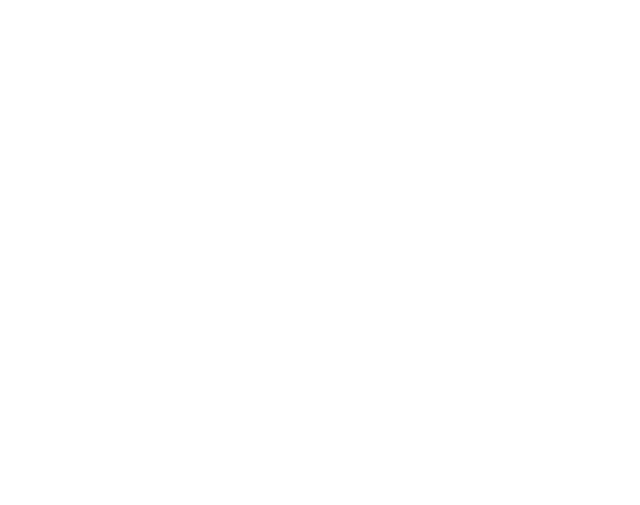
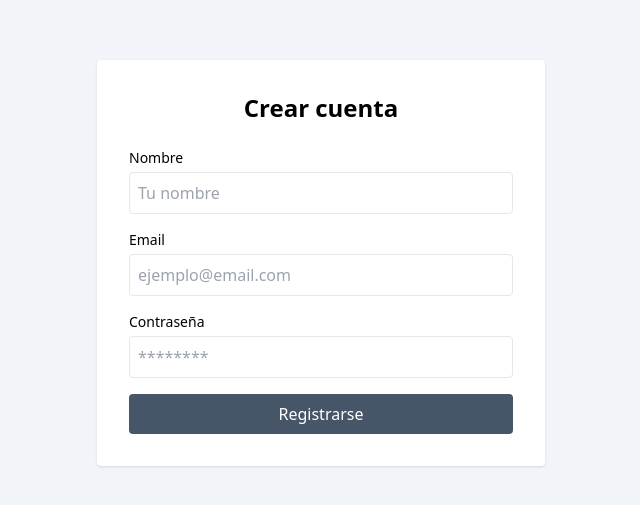
Before and after one commit to mgarcia02/chat-tiempo-real, a React app in the folder frontend/: page /signup in a window 1280 px wide. Before the commit this address had no page. Shown: the part 137-642 px from the top of the page, without its empty margins (319-959 px from the left). Built offline with nearby package versions, Linux system fonts and the light colour scheme; the HTML template or start-up script is replaced by a standard one.

Commit message:
feat: layout signIn y signUp

```diff
--- a/frontend/src/router/AppRouter.tsx
+++ b/frontend/src/router/AppRouter.tsx
@@ -1,11 +1,15 @@
 import { BrowserRouter, Route, Routes } from "react-router-dom"
 import Home from "../views/Home.tsx"
+import SignIn from "../views/SignIn.tsx"
+import SignUp from "../views/SignUp.tsx"
 
 const AppRouter = () => {
     return (
         <BrowserRouter>
             <Routes>
                 <Route path="/" element={<Home />} />
+                <Route path="/signin" element={<SignIn />} />
+                <Route path="/signup" element={<SignUp />} />
             </Routes>
         </BrowserRouter>
     )
--- /dev/null
+++ b/frontend/src/views/SignIn.tsx
@@ -0,0 +1,36 @@
+const SignIn = () => {
+
+    return (
+        <div className="flex items-center justify-center h-screen bg-slate-100">
+            <div className="w-full max-w-md p-8 bg-white rounded shadow">
+                <h1 className="mb-6 text-2xl font-bold text-center">Iniciar sesión</h1>
+                <form className="space-y-4">
+                    <div>
+                        <label className="block mb-1 text-sm font-medium">Email</label>
+                        <input
+                        type="email"
+                        className="w-full p-2 border rounded focus:outline-none focus:ring focus:ring-slate-300"
+                        placeholder="ejemplo@email.com"
+                        />
+                    </div>
+                    <div>
+                        <label className="block mb-1 text-sm font-medium">Contraseña</label>
+                        <input
+                        type="password"
+                        className="w-full p-2 border rounded focus:outline-none focus:ring focus:ring-slate-300"
+                        placeholder="********"
+                        />
+                    </div>
+                    <button
+                        type="submit"
+                        className="w-full py-2 text-white rounded bg-slate-600 hover:bg-slate-700"
+                    >
+                        Entrar
+                    </button>
+                </form>
+            </div>
+        </div>
+    )
+}
+
+export default SignIn
--- /dev/null
+++ b/frontend/src/views/SignUp.tsx
@@ -0,0 +1,44 @@
+const SignUp = () => {
+
+    return (
+        <div className="flex items-center justify-center h-screen bg-slate-100">
+            <div className="w-full max-w-md p-8 bg-white rounded shadow">
+                <h1 className="mb-6 text-2xl font-bold text-center">Crear cuenta</h1>
+                <form className="space-y-4">
+                    <div>
+                        <label className="block mb-1 text-sm font-medium">Nombre</label>
+                        <input
+                        type="text"
+                        className="w-full p-2 border rounded focus:outline-none focus:ring focus:ring-slate-300"
+                        placeholder="Tu nombre"
+                        />
+                    </div>
+                    <div>
+                        <label className="block mb-1 text-sm font-medium">Email</label>
+                        <input
+                        type="email"
+                        className="w-full p-2 border rounded focus:outline-none focus:ring focus:ring-slate-300"
+                        placeholder="ejemplo@email.com"
+                        />
+                    </div>
+                    <div>
+                        <label className="block mb-1 text-sm font-medium">Contraseña</label>
+                        <input
+                        type="password"
+                        className="w-full p-2 border rounded focus:outline-none focus:ring focus:ring-slate-300"
+                        placeholder="********"
+                        />
+                    </div>
+                    <button
+                        type="submit"
+                        className="w-full py-2 text-white rounded bg-slate-600 hover:bg-slate-700"
+                    >
+                        Registrarse
+                    </button>
+                </form>
+            </div>
+        </div>
+    )
+}
+
+export default SignUp
```
